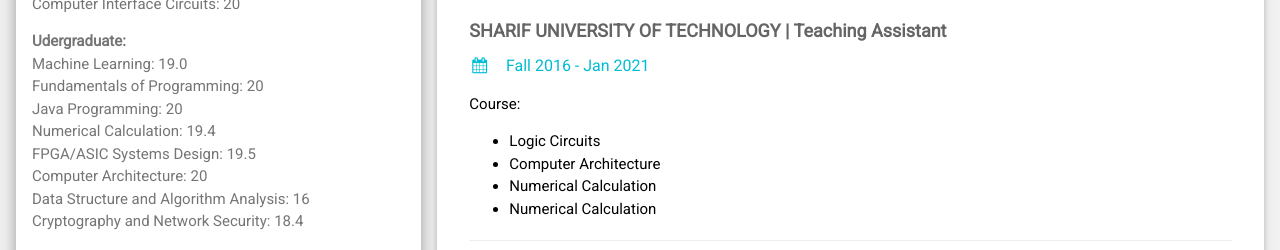
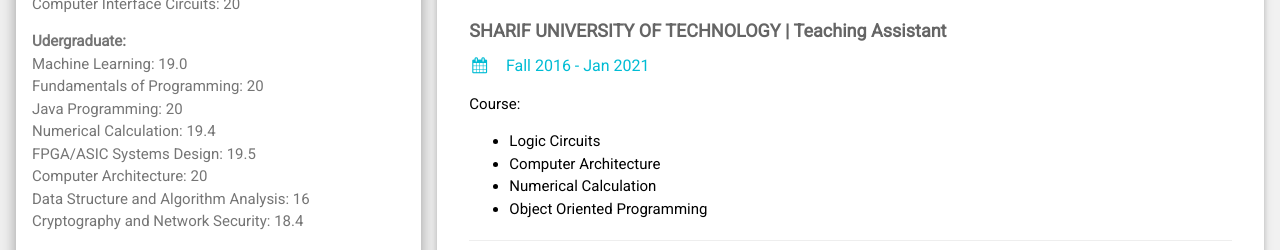
Before and after one commit to rezaneo7/rezaneo7.github.io, a plain HTML site: page index.html in a window 1280 px wide. Shown: the part 702-952 px from the top of the page. Drawn offline with nearby package versions, Linux system fonts and the light colour scheme.

Commit message:
Update index.html

```diff
--- a/index.html
+++ b/index.html
@@ -195,7 +195,7 @@
             <li>Logic Circuits</li>
             <li>Computer Architecture</li>
             <li>Numerical Calculation</li>
-            <li>Numerical Calculation</li>
+            <li>Object Oriented Programming</li>
           </ul>
      </p>
      <hr>
```
